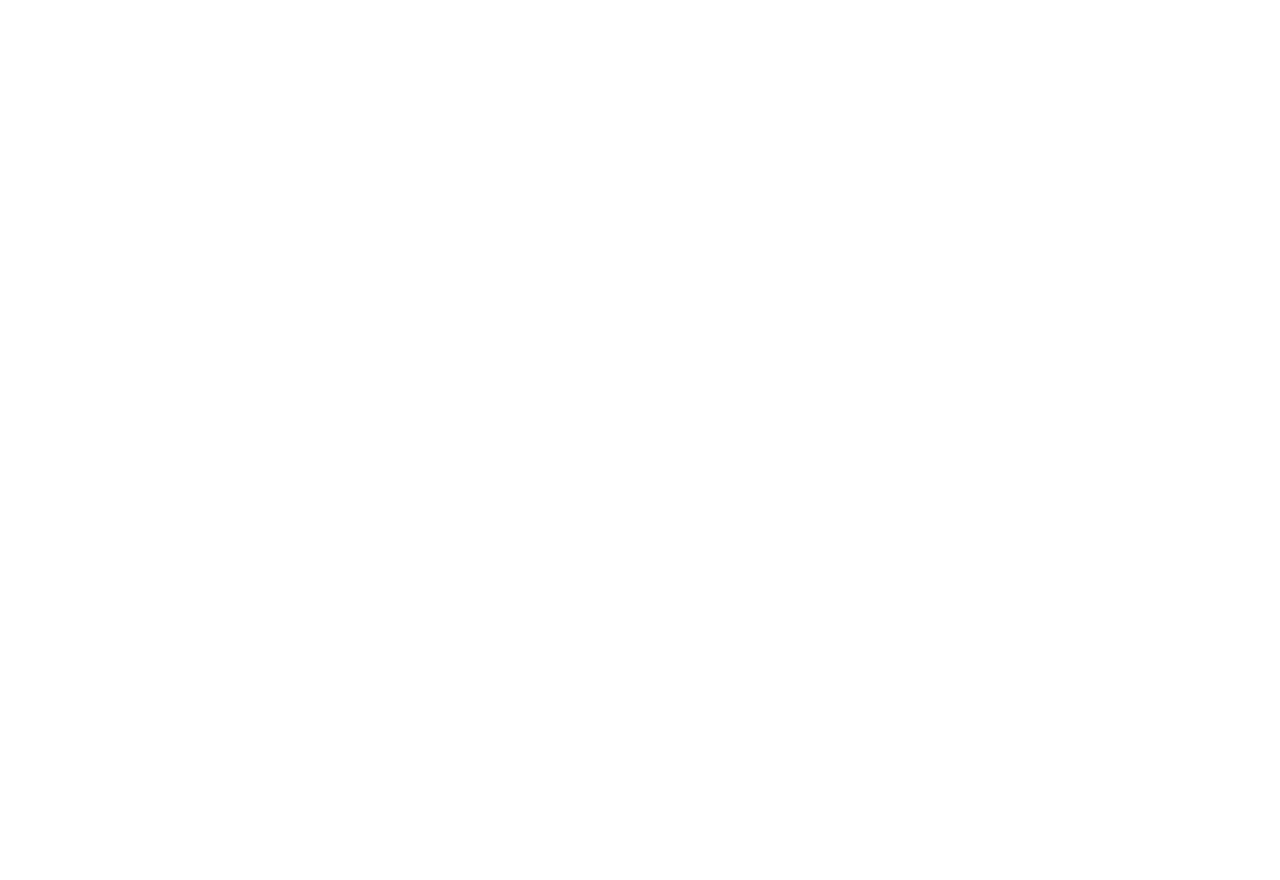
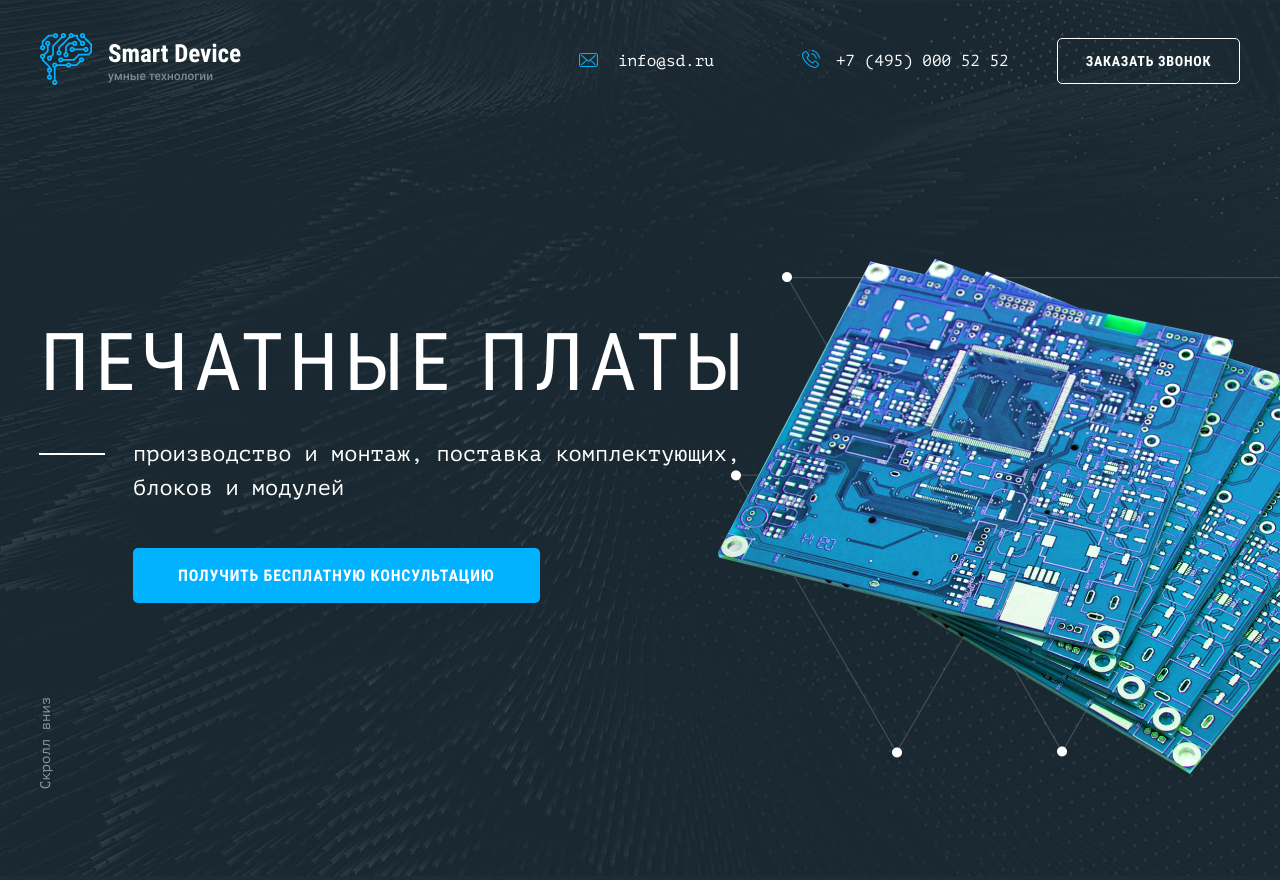
Before and after one commit to DariaGit/smart-device, a website: page source/index.html in a window 1280 px wide. Before the commit the page ends 800 px from the top, so only its background shows below. Drawn offline with nearby package versions, Linux system fonts and the light colour scheme; files that its build step writes are made by us from their sources.

Commit message:
Добавляет разметку хедера и главного экрана. Добавляет стили для хедера и главного экрана для десктопной версии.

```diff
--- a/source/index.html
+++ b/source/index.html
@@ -7,7 +7,31 @@
     <title>Smart Device</title>
     <meta name="description" content="Лига А: онбординг">
     <link rel="stylesheet" href="css/style.min.css">
+    <link rel="preload" href="fonts/pt_mono_regular.woff2" as="font" crossorigin="anonymous">
+    <link rel="preload" href="fonts/roboto_condensed_regular.woff2" as="font" crossorigin="anonymous">
+    <link rel="preload" href="fonts/roboto_condensed_bold.woff2" as="font" crossorigin="anonymous">
   </head>
 <body>
+<header class="page-header">
+  <div class="container page-header__container">
+    <div class="page-header__top">
+      <a class="page-header__logo" href="#">
+        <img src="img/full-logo-light.svg" width="202" height="52" alt="Логотип Smart Device">
+      </a>
+      <div class="page-header__contacts">
+        <a class="page-header__link page-header__link--email" href="mailto:info@sd.ru"><span class="page-header__tablet-hidden">info@sd.ru</span></a>
+        <a class="page-header__link page-header__link--phone" href="tel:+74950005252"><span class="page-header__tablet-hidden">+7 (495) 000 52 52</span></a>
+        <button class="button button--light page-header__button-call" type="button">Заказать звонок</button>
+      </div>
+    </div>
+    <div class="page-header__intro">
+      <h1 class="page-header__title">Печатные платы</h1>
+      <p class="page-header__description">производство и монтаж, поставка комплектующих, блоков и модулей</p>
+      <button class="button button--accent page-header__button-consultation" type="button">Получить бесплатную консультацию</button>
+    </div>
+    <a class="page-header__scroll-btn" href="#">Скролл вниз</a>
+  </div>
+
+</header>
 </body>
 </html>
--- /dev/null
+++ b/source/sass/blocks/button.scss
@@ -0,0 +1,40 @@
+.button {
+  margin: 0;
+  padding: 14px 28px;
+  display: inline-block;
+  text-transform: uppercase;
+  text-align: center;
+  vertical-align: top;
+  text-decoration: none;
+  font-family: $buttons-font-family;
+  font-weight: 700;
+  font-size: 14px;
+  line-height: 16px;
+  letter-spacing: 0.05em;
+  color: $font-color-light;
+  border: 1px solid transparent;
+  border-radius: 5px;
+  cursor: pointer;
+  background: transparent;
+  transition: 0.3s;
+
+  &--light {
+    border-color: #ffffff;
+
+    &:hover,
+    &:focus {
+      background: $accent-color;
+      border-color: $accent-color;
+    }
+  }
+
+  &--accent {
+    background: $accent-color;
+
+    &:hover,
+    &:focus {
+      background: transparent;
+      border-color: #ffffff;
+    }
+  }
+}
--- a/source/sass/blocks/container.scss
+++ b/source/sass/blocks/container.scss
@@ -1,9 +1,13 @@
 .container {
+  box-sizing: border-box;
   margin: 0 auto;
-  max-width: 1412px;
+  padding: 0 40px;
+  max-width: 1492px; // width 1412px + paddings 40px * 2
+  width: 100%;
 
   @media (max-width: $tablet-width) {
     max-width: 100%;
+    width: 100%;
     padding: 0 25px;
   }
 
--- /dev/null
+++ b/source/sass/blocks/page-header.scss
@@ -0,0 +1,107 @@
+.page-header {
+  background: $background-color-dark url("../../img/intro-background.png") no-repeat center;
+}
+
+.page-header__container {
+  position: relative;
+  min-height: 880px;
+}
+
+.page-header__top {
+  display: flex;
+  justify-content: space-between;
+  align-items: center;
+  flex-wrap: wrap;
+  padding: 33px 0;
+}
+
+.page-header__link {
+  position: relative;
+  font-size: 16px;
+  line-height: 18px;
+  color: $font-color-light;
+  font-family: $links-font-family;
+
+  &--phone {
+    margin-left: 122px;
+
+    &::before {
+      position: absolute;
+      content: "";
+      width: 18px;
+      height: 18px;
+      top: -2px;
+      left: -34px;
+      background: url("../../img/icons/phone-icon.svg") no-repeat center;
+    }
+  }
+
+  &--email {
+    &::before {
+      position: absolute;
+      content: "";
+      width: 19px;
+      height: 14px;
+      top: 1px;
+      left: -39px;
+      background: url("../../img/icons/email-icon.svg") no-repeat center;
+    }
+  }
+}
+
+.page-header__contacts {
+  display: flex;
+  justify-content: flex-end;
+  align-items: center;
+  flex-wrap: wrap;
+}
+
+.page-header__button-call {
+  margin-left: 48px;
+}
+
+.page-header__title {
+  @include page-title;
+  text-transform: uppercase;
+  font-size: 80px;
+  line-height: 94px;
+  letter-spacing: 0.07em;
+  color: $font-color-light;
+  margin-top: 194px;
+}
+
+.page-header__description {
+  position: relative;
+  margin: 27px 0 0 93px;
+  color: $font-color-light;
+  font-family: $main-font-family;
+  font-size: 22px;
+  line-height: 34px;
+  max-width: 683px;
+
+  &::before {
+    position: absolute;
+    content: "";
+    width: 66px;
+    height: 2px;
+    top: 16px;
+    left: -94px;
+    background-color: #ffffff;
+  }
+}
+
+.page-header__button-consultation {
+  margin: 43px 0 0 93px;
+  padding: 17px 44px;
+  font-size: 16px;
+  line-height: 19px;
+}
+
+.page-header__scroll-btn {
+  margin: 132px 0 0 -40px;
+  color: $font-color-light;
+  font-size: 14px;
+  line-height: 16px;
+  transform: rotate(-90deg);
+  opacity: 0.5;
+}
--- a/source/sass/mixins.scss
+++ b/source/sass/mixins.scss
@@ -10,3 +10,8 @@
   clip: rect(0 0 0 0);
   overflow: hidden;
 }
+
+@mixin page-title {
+  font-family: $titles-font-family;
+  font-weight: 400;
+}
--- a/source/sass/scaffolding.scss
+++ b/source/sass/scaffolding.scss
@@ -1,5 +1,5 @@
 @font-face {
-  font-family: "Roboto Condensed", sans-serif;
+  font-family: "Roboto Condensed";
   font-weight: 400;
   font-style: normal;
   font-display: swap;
@@ -7,16 +7,15 @@
 }
 
 @font-face {
-  font-family: "Roboto Condensed", sans-serif;
+  font-family: "Roboto Condensed";
   font-weight: 700;
   font-style: normal;
   font-display: swap;
   src: url("../fonts/roboto_condensed_bold.woff2") format("woff2"), url("../fonts/roboto_condensed_bold.woff") format("woff");
 }
 
-
 @font-face {
-  font-family: "PT Mono", monospace;
+  font-family: "PT Mono";
   font-weight: 400;
   font-style: normal;
   font-display: swap;
@@ -46,3 +45,17 @@ main {
 footer {
   flex: 0 0 auto;
 }
+
+img {
+  max-width: 100%;
+}
+
+a {
+  display: inline-block;
+  text-decoration: none;
+  font-family: $links-font-family;
+
+  &:hover {
+    text-decoration: none;
+  }
+}
--- a/source/sass/style.scss
+++ b/source/sass/style.scss
@@ -1,4 +1,6 @@
 @import "variables";
 @import "mixins";
 @import "scaffolding";
+@import "blocks/button";
 @import "blocks/container";
+@import "blocks/page-header";
--- a/source/sass/variables.scss
+++ b/source/sass/variables.scss
@@ -1,13 +1,19 @@
 // Font
 $font-color-light: #ffffff;
 $font-color-dark: #666666;
-$accent-color: #00b2ff;
+$buttons-font-family: "Roboto Condensed", sans-serif;
+$links-font-family: "PT Mono", monospace;
+$titles-font-family: "Roboto Condensed", sans-serif;
+$main-font-family: "PT Mono", monospace;
 
 // Background
 $background-color-light: #e5e5e5;
 $background-color-dark: #1b2d37;
 $footer-background-color: #fafafa;
 
+// Colors
+$accent-color: #00b2ff;
+
 // Breakpoints
 $mobile-width: 767px;
 $tablet-width: 1023px;
```
Also changed, not shown: build/css/style.min.css, build/img/intro-background.png (added), build/img/pcb.png (deleted), build/index.html, source/img/intro-background.png (added), source/img/pcb.png (deleted), 3 other files.
